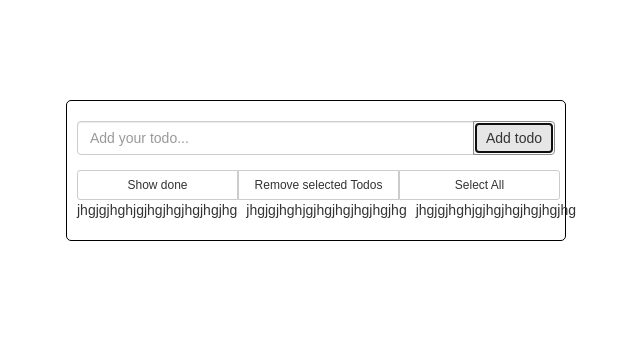
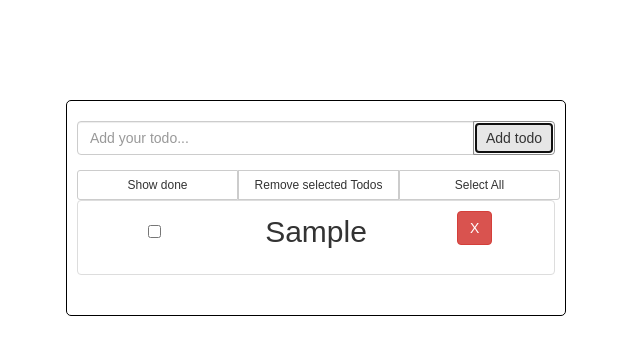
Before and after one commit to tomfelix/reactTodo, a React (Create React App) app: page / in a window 1280 px wide. Both pictures are taken after typing "Sample" into the empty fields and a click on the button "Add todo". Shown: the top 354 px of the page, without its empty margins (324-964 px from the left). Built offline with nearby package versions, Linux system fonts and the light colour scheme.

Commit message:
list items with row/col

```diff
--- a/src/List.js
+++ b/src/List.js
@@ -14,9 +14,17 @@ const List = props => {
         let index = todo.index;
         return (
           <ListGroupItem key={todo.index} className="list-group-item">
+            <Row className="show-grid">
+              <Col xs={4} md={4}>
                 <Checkbox onClick={() => props.isSelected(todo)} className="float-left" ></Checkbox>
+              </Col>
+              <Col xs={4} md={4}>
                 <p id={todo.index} onClick={() => props.toggleDone(todo)} >{todo.text}</p>
+              </Col>
+              <Col xs={4} md={4}>
                 <Button onClick={() => props.removeItem(index)} className="float-right" bsStyle="danger">X</Button>
+              </Col>
+            </Row>
           </ListGroupItem>
         );
         })}
@@ -25,17 +33,26 @@ const List = props => {
   }
 
   return (
+    <ListGroup className="list-group">
+    {props.todos.map((todo) => {
+      let index = todo.index;
+      return (
+        <ListGroupItem key={todo.index} className="list-group-item">
           <Row className="show-grid">
             <Col xs={4} md={4}>
-        jhgjgjhghjgjhgjhgjhgjhgjhg
+              <Checkbox onClick={() => props.isSelected(todo)} className="float-left" ></Checkbox>
             </Col>
             <Col xs={4} md={4}>
-        jhgjgjhghjgjhgjhgjhgjhgjhg
+              <p id={todo.index} onClick={() => props.toggleDone(todo)} >{todo.text}</p>
             </Col>
             <Col xs={4} md={4}>
-        jhgjgjhghjgjhgjhgjhgjhgjhg
+              <Button onClick={() => props.removeItem(index)} className="float-right" bsStyle="danger">X</Button>
             </Col>
           </Row>
+        </ListGroupItem>
+      );
+      })}
+    </ListGroup>
   )
 }
 
```
Lines whose indentation alone changed are shown as unchanged.
